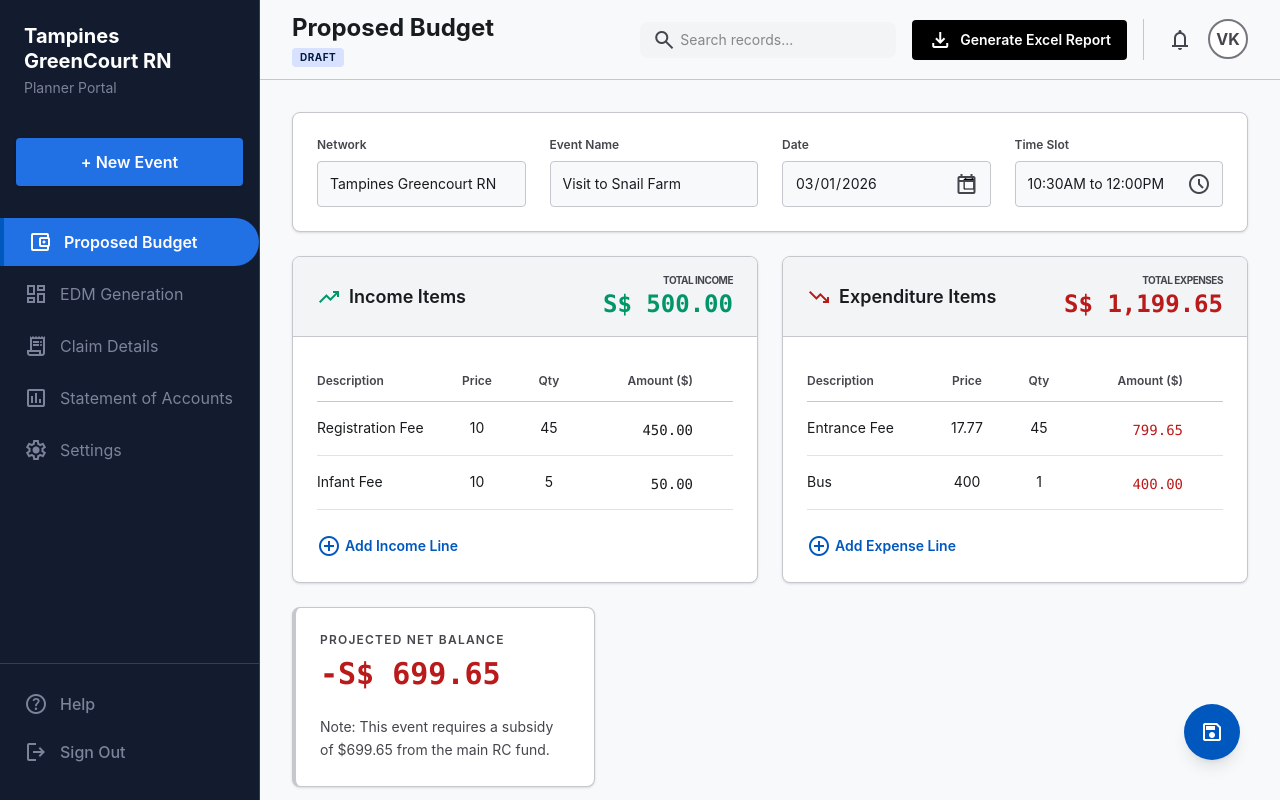
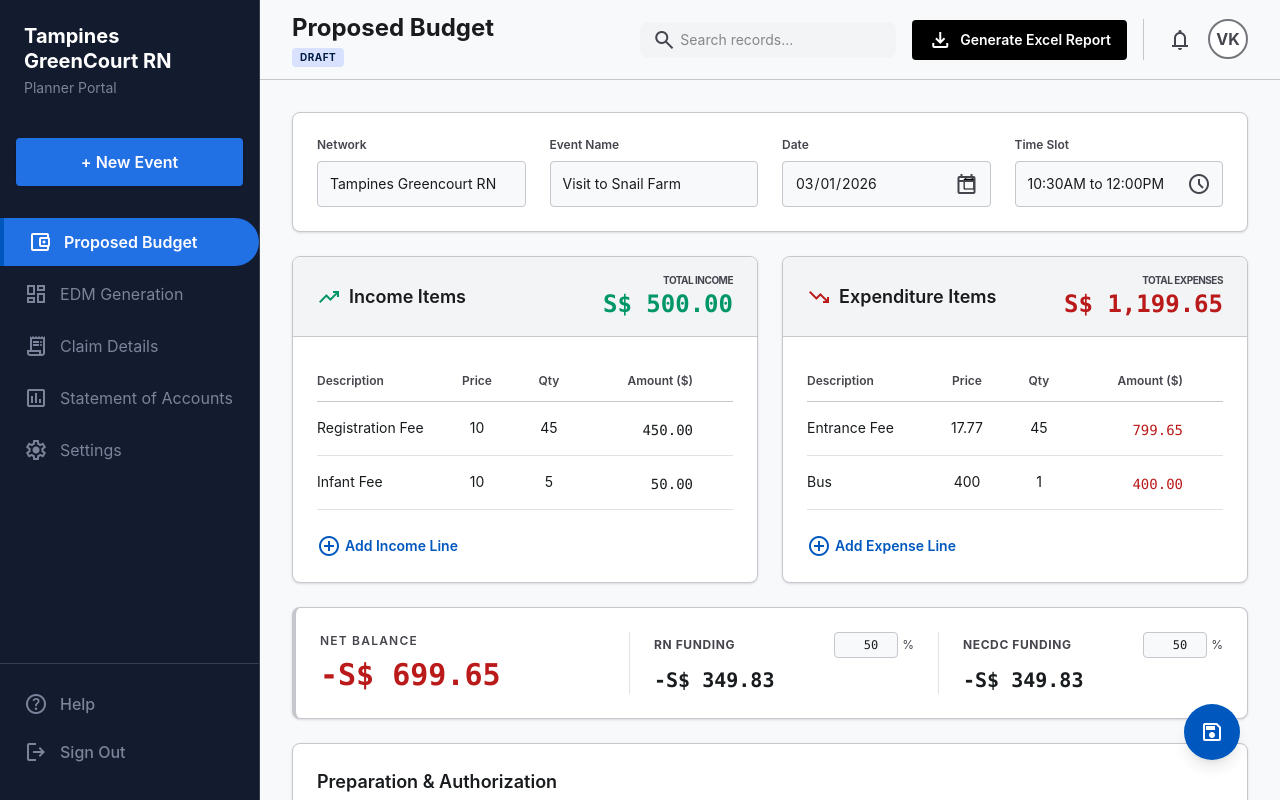
Before and after one commit to vickyfaithkheo/RN-Event-Planner, a React (Vite) app: page / in a window 1280 px wide. Built offline with nearby package versions, Linux system fonts and the light colour scheme.

Commit message:
Add Claim Details interactive table with auto-replicating project names

```diff
--- a/src/App.jsx
+++ b/src/App.jsx
@@ -40,7 +40,6 @@ const ACCOUNT_DESCRIPTIONS = [
 
 export default function EventBudgetGenerator() {
   const [activeNav, setActiveNav] = useState("Proposed Budget");
-  const [docType, setDocType] = useState("Statement of Accounts");
   const [orgName, setOrgName] = useState("Tampines Greencourt RN");
   const [eventName, setEventName] = useState("Visit to Snail Farm");
   const [eventDate, setEventDate] = useState("2026-03-01");
@@ -55,6 +54,10 @@ export default function EventBudgetGenerator() {
     { id: uid(), label: "Entrance Fee", price: "17.77", qty: "45" },
     { id: uid(), label: "Bus", price: "400", qty: "1" },
   ]);
+
+  // Funding Percentage States for Statement of Accounts
+  const [rnFundingPct, setRnFundingPct] = useState("50");
+  const [necdcFundingPct, setNecdcFundingPct] = useState("50");
 
   // Claim Details state
   const [claims, setClaims] = useState([
@@ -95,6 +98,11 @@ export default function EventBudgetGenerator() {
   const [directorDesignation, setDirectorDesignation] = useState("Constituency Director");
   const [directorOrg, setDirectorOrg] = useState("Tampines Boulevard CO");
 
+  // New Sign-off State for Statement of Accounts
+  const [gcdodName, setGcdodName] = useState("Jason Goh");
+  const [gcdodDesignation, setGcdodDesignation] = useState("Deputy Constituency Director");
+  const [gcdodOrg, setGcdodOrg] = useState("Tampines Boulevard CO");
+
   // Calculations for Budget/Accounts
   const totalIncome = useMemo(
     () => income.reduce((s, r) => s + (parseFloat(r.price) || 0) * (parseFloat(r.qty) || 0), 0),
@@ -106,6 +114,10 @@ export default function EventBudgetGenerator() {
   );
   const net = totalIncome - totalExpenditure;
   const isDeficit = net < 0;
+
+  // Calculated Fund Allocations based on Net Balance
+  const rnAllocatedAmount = net * ((parseFloat(rnFundingPct) || 0) / 100);
+  const necdcAllocatedAmount = net * ((parseFloat(necdcFundingPct) || 0) / 100);
 
   // Calculations for Claims Group Subtotals
   const activityExpensesTotal = useMemo(
@@ -146,7 +158,7 @@ export default function EventBudgetGenerator() {
     const rows = [];
     const push = (arr) => rows.push(arr);
 
-    const activeDocTitle = activeNav === "Proposed Budget" ? "Proposed Budget" : activeNav === "Statement of Accounts" ? docType : "Claim Details";
+    const activeDocTitle = activeNav;
 
     push([activeDocTitle]);
     push([`Event: ${eventName}`]);
@@ -203,9 +215,15 @@ export default function EventBudgetGenerator() {
       push([]);
 
       push([
-        "SURPLUS / (DEFICIT)", "", "", "", "",
+        "NET BALANCE", "", "", "", "",
         { t: "n", f: `F${totalIncomeRow}-F${totalExpRow}` },
       ]);
+
+      if (activeNav === "Statement of Accounts") {
+        push([]);
+        push(["RN Funding Allocation (%)", rnFundingPct + "%", "", "", "NECDC Funding Allocation (%)", necdcFundingPct + "%"]);
+        push(["RN Funded Amount", rnAllocatedAmount, "", "", "NECDC Funded Amount", necdcAllocatedAmount]);
+      }
 
       push([]);
       push([]);
@@ -217,12 +235,12 @@ export default function EventBudgetGenerator() {
       push(["Organization:", preparedOrg, "", "", "Organization:", approverOrg]);
       push([]);
       push([]);
-      push(["Certified Correct & True Copy by:"]);
+      push(["Certified Correct & True Copy by:", "", "", "", "Certified Correct & True Copy by GCDO:"]);
       push([]);
       push([]);
-      push(["Name:", directorName]);
-      push(["Designation:", directorDesignation]);
-      push(["Organization:", directorOrg]);
+      push(["Name:", directorName, "", "", "Name:", gcdodName]);
+      push(["Designation:", directorDesignation, "", "", "Designation:", gcdodDesignation]);
+      push(["Organization:", directorOrg, "", "", "Organization:", gcdodOrg]);
     }
 
     const ws = XLSX.utils.aoa_to_sheet(rows);
@@ -316,29 +334,11 @@ export default function EventBudgetGenerator() {
         <header className="flex justify-between items-center w-full px-8 h-20 border-b border-[#c6c6cd] bg-[#f7f9fb] sticky top-0 z-40 shrink-0">
           <div className="flex items-center space-x-8">
             <div className="flex flex-col">
-              <h2 className="text-2xl font-bold text-[#191c1e]">
-                {activeNav === "Statement of Accounts" ? "Budget & Accounts" : activeNav}
-              </h2>
+              <h2 className="text-2xl font-bold text-[#191c1e]">{activeNav}</h2>
               <div className="flex items-center mt-1">
                 <span className="bg-[#d8e2ff] text-[#001a42] text-[10px] uppercase tracking-wider font-bold px-2 py-0.5 rounded">Draft</span>
               </div>
             </div>
-
-            {activeNav === "Statement of Accounts" && (
-              <nav className="hidden md:flex items-center space-x-6 h-full mt-4">
-                {["Proposed Budget", "Statement of Accounts"].map((t) => (
-                  <button
-                    key={t}
-                    onClick={() => setDocType(t)}
-                    className={`pb-4 font-semibold text-sm transition-all cursor-pointer ${
-                      docType === t ? "text-[#0058be] border-b-2 border-[#0058be]" : "text-[#45464d] hover:text-[#191c1e]"
-                    }`}
-                  >
-                    {t}
-                  </button>
-                ))}
-              </nav>
-            )}
           </div>
 
           <div className="flex items-center space-x-4">
@@ -728,23 +728,65 @@ export default function EventBudgetGenerator() {
 
                 </div>
 
-                <div className="grid grid-cols-1 lg:grid-cols-3 gap-6">
-                  <div className={`lg:col-span-1 bg-white border-l-4 ${isDeficit ? 'border-[#ba1a1a]' : 'border-[#009668]'} border border-[#c6c6cd] rounded-lg p-6 flex flex-col justify-between shadow-sm`}>
-                    <div>
-                      <h4 className="text-xs font-semibold text-[#45464d] uppercase tracking-widest mb-2">Projected Net Balance</h4>
-                      <p className={`text-3xl font-mono font-bold ${isDeficit ? 'text-[#ba1a1a]' : 'text-[#009668]'}`}>
-                        {isDeficit ? "-S$" : "S$"} {money(Math.abs(net))}
-                      </p>
+                {/* Bottom Section: Net Balance & Funding Allocations (Extended Box for Statement of Accounts) */}
+                <div className="grid grid-cols-1 gap-6">
+                  <div className={`bg-white border-l-4 ${isDeficit ? 'border-[#ba1a1a]' : 'border-[#009668]'} border border-[#c6c6cd] rounded-lg p-6 shadow-sm`}>
+                    <div className="grid grid-cols-1 md:grid-cols-3 gap-6 items-center">
+
+                      {/* Net Balance Col */}
+                      <div>
+                        <h4 className="text-xs font-semibold text-[#45464d] uppercase tracking-widest mb-2">Net Balance</h4>
+                        <p className={`text-3xl font-mono font-bold ${isDeficit ? 'text-[#ba1a1a]' : 'text-[#009668]'}`}>
+                          {isDeficit ? "-S$" : "S$"} {money(Math.abs(net))}
+                        </p>
+                      </div>
+
+                      {/* RN Funding Col */}
+                      <div className="border-t md:border-t-0 md:border-l border-[#c6c6cd]/50 pt-4 md:pt-0 md:pl-6">
+                        <div className="flex justify-between items-center mb-2">
+                          <label className="text-xs font-bold text-[#45464d] uppercase tracking-wider">RN Funding</label>
+                          <div className="flex items-center space-x-1">
+                            <input
+                              type="number"
+                              className="w-16 bg-[#f7f9fb] border border-[#c6c6cd] rounded p-1 text-xs text-right font-mono focus:outline-none focus:border-[#0058be]"
+                              value={rnFundingPct}
+                              onChange={(e) => setRnFundingPct(e.target.value)}
+                            />
+                            <span className="text-xs text-[#45464d]">%</span>
+                          </div>
+                        </div>
+                        <p className="font-mono text-xl font-bold text-[#191c1e]">
+                          {isDeficit ? "-S$" : "S$"} {money(Math.abs(rnAllocatedAmount))}
+                        </p>
+                      </div>
+
+                      {/* NECDC Funding Col */}
+                      <div className="border-t md:border-t-0 md:border-l border-[#c6c6cd]/50 pt-4 md:pt-0 md:pl-6">
+                        <div className="flex justify-between items-center mb-2">
+                          <label className="text-xs font-bold text-[#45464d] uppercase tracking-wider">NECDC Funding</label>
+                          <div className="flex items-center space-x-1">
+                            <input
+                              type="number"
+                              className="w-16 bg-[#f7f9fb] border border-[#c6c6cd] rounded p-1 text-xs text-right font-mono focus:outline-none focus:border-[#0058be]"
+                              value={necdcFundingPct}
+                              onChange={(e) => setNecdcFundingPct(e.target.value)}
+                            />
+                            <span className="text-xs text-[#45464d]">%</span>
+                          </div>
+                        </div>
+                        <p className="font-mono text-xl font-bold text-[#191c1e]">
+                          {isDeficit ? "-S$" : "S$"} {money(Math.abs(necdcAllocatedAmount))}
+                        </p>
+                      </div>
+
                     </div>
-                    <p className="text-sm text-[#45464d] mt-6 leading-relaxed">
-                      Note: This event {isDeficit ? `requires a subsidy of $${money(Math.abs(net))} from the main RC fund.` : `yields a surplus of $${money(net)} to be retained in the fund.`}
-                    </p>
                   </div>
                 </div>
 
+                {/* Preparation & Authorization Card (Full Width with 4 parties) */}
                 <div className="bg-white border border-[#c6c6cd] rounded-lg p-6 shadow-sm mt-6">
                   <h4 className="text-lg font-semibold mb-6 text-[#191c1e]">Preparation & Authorization</h4>
-                  <div className="grid grid-cols-1 md:grid-cols-3 gap-6">
+                  <div className="grid grid-cols-1 md:grid-cols-2 lg:grid-cols-4 gap-6">
 
                     {/* Prepared By Block */}
                     <div className="bg-[#f2f4f6]/40 p-5 rounded-lg border border-[#c6c6cd]/40 flex flex-col h-full">
@@ -800,7 +842,7 @@ export default function EventBudgetGenerator() {
 
                     {/* Certified Correct Block */}
                     <div className="bg-[#f2f4f6]/40 p-5 rounded-lg border border-[#c6c6cd]/40 flex flex-col h-full">
-                      <h5 className="text-xs font-bold text-[#45464d] uppercase tracking-widest mb-4 border-b border-[#c6c6cd]/30 pb-2">Certified Correct & True Copy by</h5>
+                      <h5 className="text-xs font-bold text-[#45464d] uppercase tracking-widest mb-4 border-b border-[#c6c6cd]/30 pb-2">Certified Correct</h5>
                       <div className="space-y-3 mb-6">
                         <div>
                           <label className="block text-[10px] font-semibold text-[#45464d] mb-1 uppercase">Name</label>
@@ -813,6 +855,32 @@ export default function EventBudgetGenerator() {
                         <div>
                           <label className="block text-[10px] font-semibold text-[#45464d] mb-1 uppercase">Organization</label>
                           <input className="w-full bg-transparent border-b border-[#c6c6cd]/50 hover:border-[#c6c6cd] focus:border-[#0058be] py-1 text-xs text-[#45464d] outline-none transition-colors" value={directorOrg} onChange={(e) => setDirectorOrg(e.target.value)} />
+                        </div>
+                      </div>
+                      <div className="mt-auto">
+                        <label className="block text-[10px] font-semibold text-[#45464d] mb-2 uppercase">Digital Signature</label>
+                        <div className="signature-pad w-full h-24 border border-dashed border-[#76777d] rounded flex flex-col items-center justify-center cursor-pointer hover:bg-[#f7f9fb] transition-colors group">
+                          <span className="material-symbols-outlined text-[#45464d] group-hover:scale-110 transition-transform">draw</span>
+                          <p className="text-[#45464d] text-[10px] mt-1 font-bold tracking-wider">TAP TO SIGN</p>
+                        </div>
+                      </div>
+                    </div>
+
+                    {/* Certified Correct by GCDO Block */}
+                    <div className="bg-[#f2f4f6]/40 p-5 rounded-lg border border-[#c6c6cd]/40 flex flex-col h-full">
+                      <h5 className="text-xs font-bold text-[#45464d] uppercase tracking-widest mb-4 border-b border-[#c6c6cd]/30 pb-2">Certified Correct by GCDO</h5>
+                      <div className="space-y-3 mb-6">
+                        <div>
+                          <label className="block text-[10px] font-semibold text-[#45464d] mb-1 uppercase">Name</label>
+                          <input className="w-full bg-transparent border-b border-[#c6c6cd]/50 hover:border-[#c6c6cd] focus:border-[#0058be] py-1 text-sm font-semibold outline-none transition-colors" value={gcdodName} onChange={(e) => setGcdodName(e.target.value)} />
+                        </div>
+                        <div>
+                          <label className="block text-[10px] font-semibold text-[#45464d] mb-1 uppercase">Designation</label>
+                          <input className="w-full bg-transparent border-b border-[#c6c6cd]/50 hover:border-[#c6c6cd] focus:border-[#0058be] py-1 text-xs text-[#45464d] outline-none transition-colors" value={gcdodDesignation} onChange={(e) => setGcdodDesignation(e.target.value)} />
+                        </div>
+                        <div>
+                          <label className="block text-[10px] font-semibold text-[#45464d] mb-1 uppercase">Organization</label>
+                          <input className="w-full bg-transparent border-b border-[#c6c6cd]/50 hover:border-[#c6c6cd] focus:border-[#0058be] py-1 text-xs text-[#45464d] outline-none transition-colors" value={gcdodOrg} onChange={(e) => setGcdodOrg(e.target.value)} />
                         </div>
                       </div>
                       <div className="mt-auto">
```
